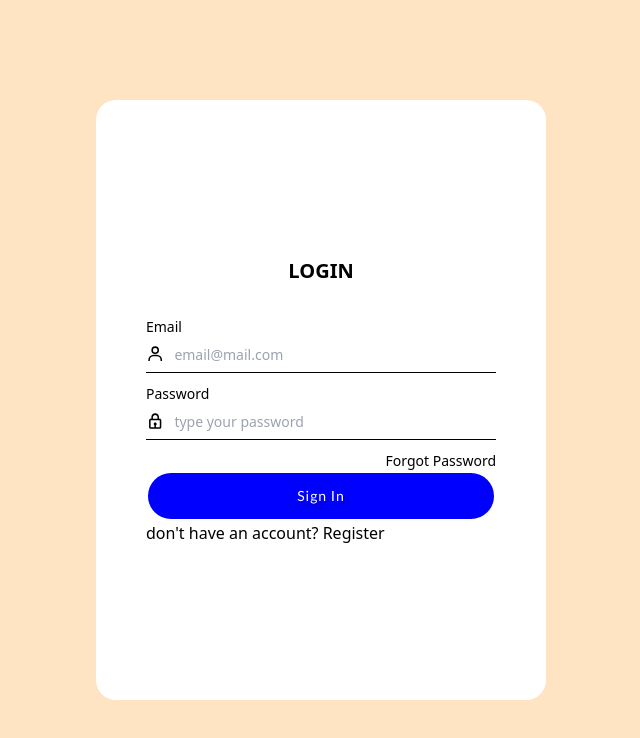
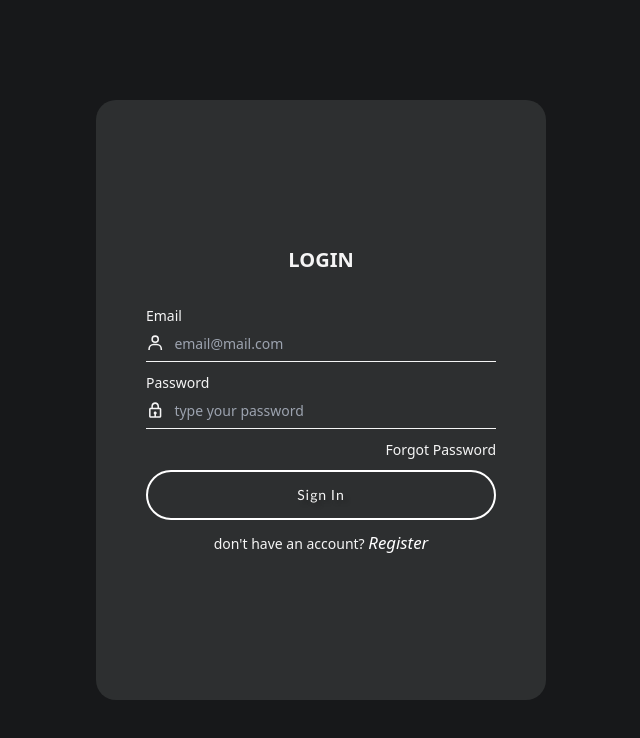
Before and after one commit to ceejayps/admin_dash_react, a React (Create React App) app: page / in a window 1280 px wide. Shown: the top 738 px of the page, without its empty margins (319-959 px from the left). Built offline with nearby package versions, Linux system fonts and the light colour scheme.

Commit message:
Update signIn.css

```diff
--- a/src/signIn.css
+++ b/src/signIn.css
@@ -8,13 +8,13 @@
   justify-content: center;
   align-items: center;
   align-content: center;
-  background-color: bisque;
+  background-color: #17181a;
 
 }
 .formTitleText{
     font-size: 20px;
     font-weight: bold;
-    color: black;
+    color: whitesmoke;
 }
 
 .SignUpForm{
@@ -26,13 +26,13 @@
 
     justify-content: center;
     height: 600px;
-    background-color: white;
+    background-color: #2d2f30;
     border-radius: 20px;
 }
 .SignUpForm>.formInputDiv{
     display: flex;
     margin-bottom: 10px;
-    border-bottom: .1px solid ;
+    border-bottom: .1px solid whitesmoke;
     gap:10px;
     align-items: center;
 }
@@ -41,6 +41,7 @@
     line-height: 35px;
     background-color: transparent;
     outline: none;
+    color: whitesmoke;
 
 }
 .formTitleTextDiv{
@@ -48,14 +49,17 @@ display: flex;
 width: 100%;
 justify-content: center;
 margin-bottom: 30px;
+color: whitesmoke;
 
 }
 
 .formInputIcons{
     height: 20px;
     width: 20px;
+    color: whitesmoke;
 }
 .forgetPasswordButton{
+    margin-bottom: 10px;
     display: flex;
     width: 100%;
     justify-content: right;
@@ -64,19 +68,21 @@ margin-bottom: 30px;
 label{
     font-size: 14px;
     font-weight: 100;
+    color: whitesmoke;
 }
 
 input{
     font-size: 14px;
     font-weight: 100;
     width: 100%;
+    color: whitesmoke;
 
 }
 
 .formSubmitButton{
     margin: 0px;
     width: 100%;
-    background-color: blue;
+    color: whitesmoke;
     height: 50px;
     border-radius: 50px;
     display: flex;
@@ -86,3 +92,32 @@ input{
     font-weight: 100;
 
 }
+.createAccount{
+    margin-top: 10px;
+    font-size: 14px;
+    font-weight: 100;
+    width: 100%;
+    color: whitesmoke;
+    text-align: center;
+}
+.createAccount>p>span{
+font-style: italic;
+font-size: larger;
+font-weight: 300;
+color: white;
+}
+
+.createAccount>p>span:hover{
+  text-decoration: underline;
+  cursor: pointer;
+  font-style: oblique;
+  color: aliceblue;
+    }
+
+    input,
+input:hover,
+input:focus,
+input:active{
+   box-shadow: 0 0 0 30px rgba(255, 255, 255, 0) inset !important;
+   background-color: transparent;
+}
```
